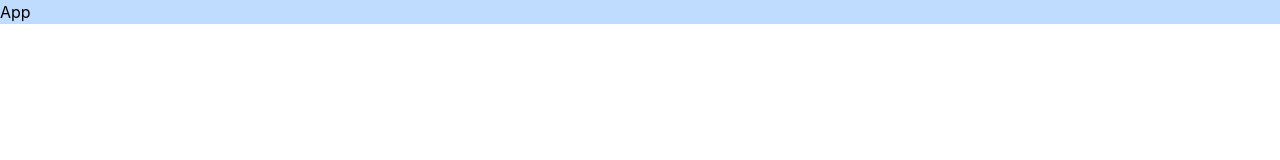
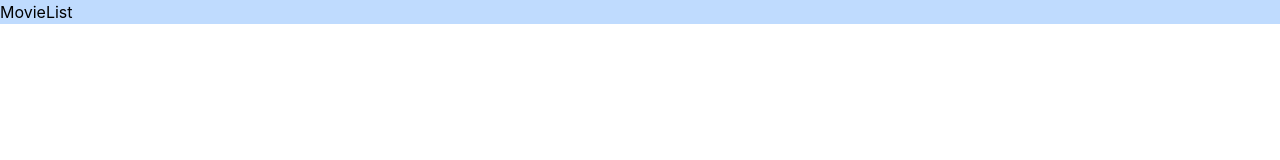
Before and after one commit to Kunduz-rahat/movie-ts, a React (Create React App) app: page / in a window 1280 px wide. Shown: the top 160 px of the page. Built offline with nearby package versions, Linux system fonts and the light colour scheme.

Commit message:
add movieReducer

```diff
--- a/package.json
+++ b/package.json
@@ -17,6 +17,7 @@
     "react-redux": "^8.0.5",
     "react-scripts": "5.0.1",
     "redux": "^4.2.0",
+    "redux-devtools-extension": "^2.13.9",
     "redux-thunk": "^2.4.2",
     "typescript": "^4.9.4",
     "web-vitals": "^2.1.4"
--- a/public/index.html
+++ b/public/index.html
@@ -10,34 +10,14 @@
       content="Web site created using create-react-app"
     />
     <link rel="apple-touch-icon" href="%PUBLIC_URL%/logo192.png" />
-    <!--
-      manifest.json provides metadata used when your web app is installed on a
-      user's mobile device or desktop. See https://developers.google.com/web/fundamentals/web-app-manifest/
-    -->
+
     <link rel="manifest" href="%PUBLIC_URL%/manifest.json" />
-    <!--
-      Notice the use of %PUBLIC_URL% in the tags above.
-      It will be replaced with the URL of the `public` folder during the build.
-      Only files inside the `public` folder can be referenced from the HTML.
 
-      Unlike "/favicon.ico" or "favicon.ico", "%PUBLIC_URL%/favicon.ico" will
-      work correctly both with client-side routing and a non-root public URL.
-      Learn how to configure a non-root public URL by running `npm run build`.
-    -->
-    <title>React App</title>
+    <title>Movie App</title>
   </head>
   <body>
     <noscript>You need to enable JavaScript to run this app.</noscript>
     <div id="root"></div>
-    <!--
-      This HTML file is a template.
-      If you open it directly in the browser, you will see an empty page.
 
-      You can add webfonts, meta tags, or analytics to this file.
-      The build step will place the bundled scripts into the <body> tag.
-
-      To begin the development, run `npm start` or `yarn start`.
-      To create a production bundle, use `npm run build` or `yarn build`.
-    -->
   </body>
 </html>
--- a/src/App.tsx
+++ b/src/App.tsx
@@ -1,8 +1,11 @@
 import React from 'react'
+import { MovieList } from './components/MovieList';
 
 export const App = () => {
   return (
-    <div className='bg-blue-200'>App</div>
+    <div className='bg-blue-200'>
+      <MovieList/>
+    </div>
   )
 }
 
--- a/src/components/MovieList.tsx
+++ b/src/components/MovieList.tsx
@@ -1,6 +1,10 @@
-import React from 'react'
+import React, { FC } from 'react'
 
-export const MovieList = () => {
+import { useTypedSelector } from '../hooks/useTypedSelector'
+
+export const MovieList:FC = () => {
+	const {loading, movies, error} = useTypedSelector(state => state.movie)
+	console.log(loading)
 	return (
 		<div>MovieList</div>
 	)
--- /dev/null
+++ b/src/hooks/useTypedSelector.ts
@@ -0,0 +1,5 @@
+import { TypedUseSelectorHook, useSelector } from "react-redux";
+import { RootState } from "../store";
+
+
+export const useTypedSelector:TypedUseSelectorHook<RootState> = useSelector
--- a/src/index.tsx
+++ b/src/index.tsx
@@ -2,13 +2,15 @@ import React from 'react';
 import ReactDOM from 'react-dom/client';
 import './index.css';
 import App from './App';
+import { Provider } from 'react-redux';
+import { store } from './store';
 
 
 const root = ReactDOM.createRoot(
   document.getElementById('root') as HTMLElement
 );
 root.render(
-  <React.StrictMode>
+  <Provider store={store}>
     <App />
-  </React.StrictMode>
+  </Provider>
 );
--- a/src/store/index.ts
+++ b/src/store/index.ts
@@ -1,9 +1,12 @@
 import { applyMiddleware, combineReducers, createStore } from "redux";
 import thunk from 'redux-thunk'
+import {composeWithDevTools} from "redux-devtools-extension";
 import { movieReducer } from "./reducers/movieReducer";
 
 
 const rootReducer = combineReducers({
 	movie:movieReducer
 })
-export const store = createStore(rootReducer, applyMiddleware(thunk))
+
+export type RootState = ReturnType<typeof rootReducer>
+export const store = createStore(rootReducer,composeWithDevTools(applyMiddleware(thunk)) )
```
Also changed, not shown: 2 other files (tests, documents, lock files or other folders).
